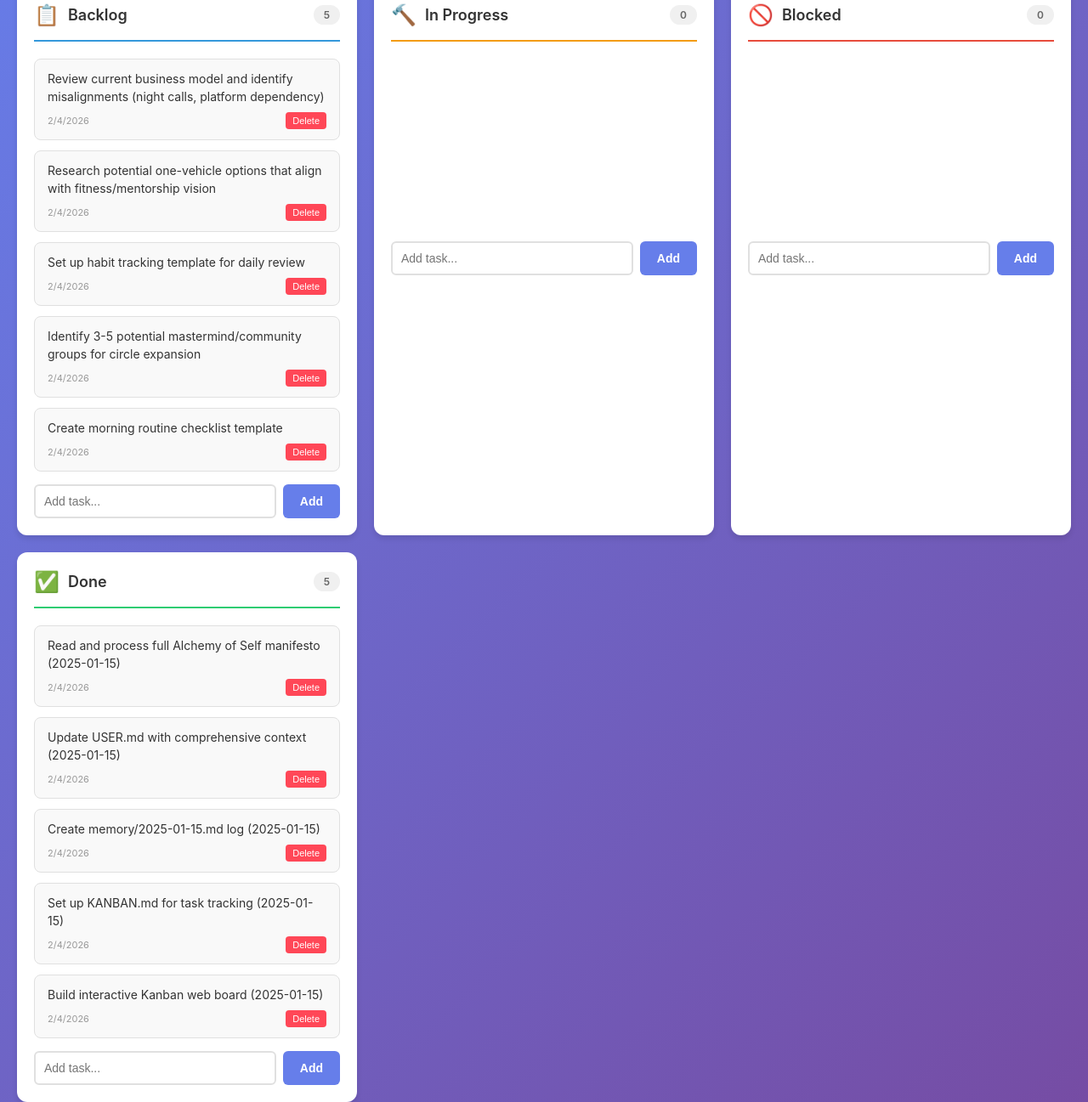
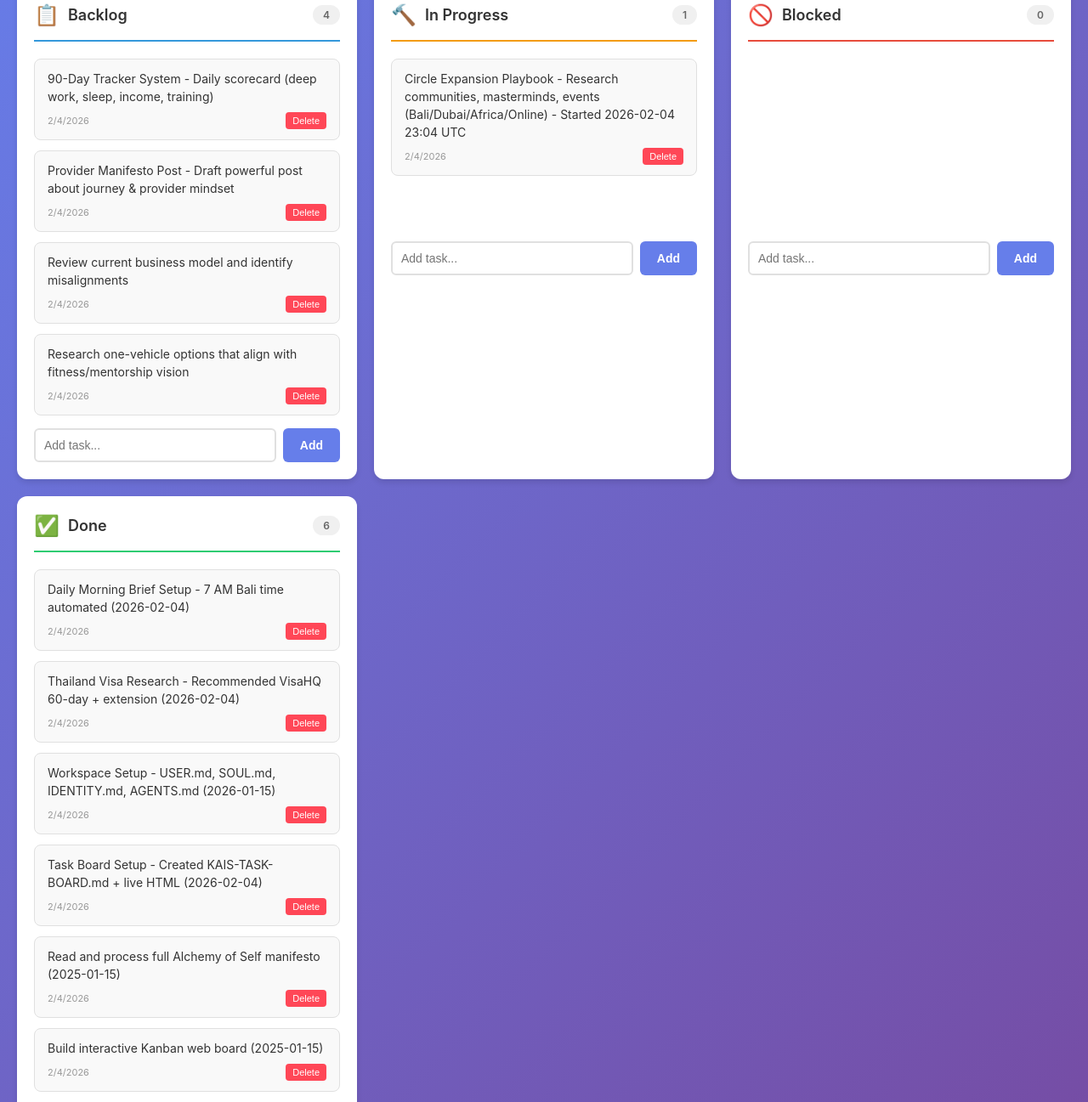
Before and after one commit to amourjun12-commits/mass-code-dashboard, a plain HTML site: page kanban.html in a window 1280 px wide. Shown: the part 168-1465 px from the top of the page at 85% size. Drawn offline with Linux system fonts and the light colour scheme.

Commit message:
Update kanban with current tasks

```diff
--- a/kanban.html
+++ b/kanban.html
@@ -274,19 +274,21 @@
         // Initial data
         const initialTasks = {
             backlog: [
-                'Review current business model and identify misalignments (night calls, platform dependency)',
-                'Research potential one-vehicle options that align with fitness/mentorship vision',
-                'Set up habit tracking template for daily review',
-                'Identify 3-5 potential mastermind/community groups for circle expansion',
-                'Create morning routine checklist template'
+                '90-Day Tracker System - Daily scorecard (deep work, sleep, income, training)',
+                'Provider Manifesto Post - Draft powerful post about journey & provider mindset',
+                'Review current business model and identify misalignments',
+                'Research one-vehicle options that align with fitness/mentorship vision'
             ],
-            progress: [],
+            progress: [
+                'Circle Expansion Playbook - Research communities, masterminds, events (Bali/Dubai/Africa/Online) - Started 2026-02-04 23:04 UTC'
+            ],
             blocked: [],
             done: [
+                'Daily Morning Brief Setup - 7 AM Bali time automated (2026-02-04)',
+                'Thailand Visa Research - Recommended VisaHQ 60-day + extension (2026-02-04)',
+                'Workspace Setup - USER.md, SOUL.md, IDENTITY.md, AGENTS.md (2026-01-15)',
+                'Task Board Setup - Created KAIS-TASK-BOARD.md + live HTML (2026-02-04)',
                 'Read and process full Alchemy of Self manifesto (2025-01-15)',
-                'Update USER.md with comprehensive context (2025-01-15)',
-                'Create memory/2025-01-15.md log (2025-01-15)',
-                'Set up KANBAN.md for task tracking (2025-01-15)',
                 'Build interactive Kanban web board (2025-01-15)'
             ]
         };
```
